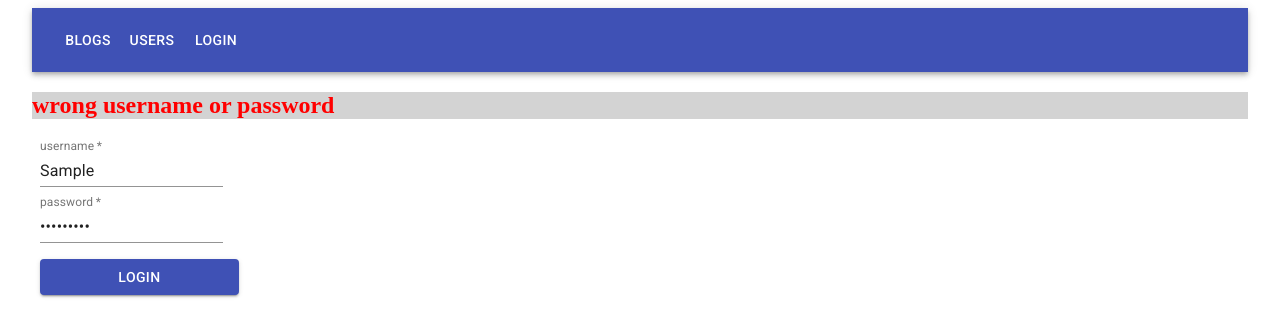
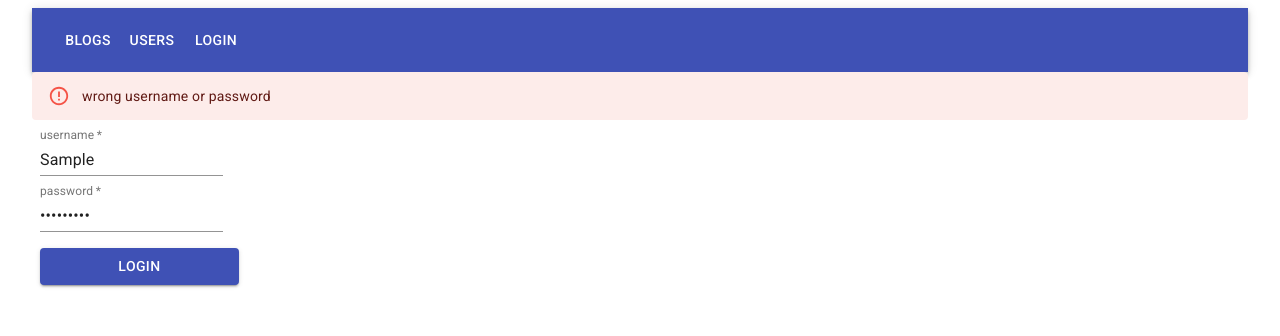
Before and after one commit to utkryuk/fullstackopen, a React (Create React App) app in the folder part7/bloglist/frontend/: page / in a window 1280 px wide. Both pictures are taken after typing "Sample", "Sample123" into the empty fields and a click on the button "LOGIN". Shown: the top 336 px of the page. Built offline with nearby package versions, Linux system fonts and the light colour scheme; no server answers.

Commit message:
completed 7.21

```diff
--- a/part7/bloglist/frontend/package.json
+++ b/part7/bloglist/frontend/package.json
@@ -4,6 +4,7 @@
   "private": true,
   "dependencies": {
     "@material-ui/core": "^4.11.3",
+    "@material-ui/lab": "^4.0.0-alpha.57",
     "@testing-library/user-event": "^7.2.1",
     "axios": "^0.19.2",
     "prop-types": "^15.7.2",
@@ -43,8 +44,10 @@
     "@testing-library/jest-dom": "^4.2.4",
     "@testing-library/react": "^9.5.0",
     "cypress": "^6.5.0",
+    "eslint": "^7.22.0",
     "eslint-plugin-cypress": "^2.11.2",
     "eslint-plugin-jest": "^24.1.5",
+    "eslint-plugin-react": "^7.22.0",
     "redux-devtools-extension": "^2.13.9"
   }
 }
--- a/part7/bloglist/frontend/src/App.js
+++ b/part7/bloglist/frontend/src/App.js
@@ -7,6 +7,7 @@ import Users from './components/Users'
 import User from './components/User'
 import { useDispatch, useSelector } from 'react-redux'
 import { login, initialLogin } from './reducers/loginReducer'
+import { initialBlogs } from './reducers/blogsReducer'
 import { Switch, Route, Link, useRouteMatch } from 'react-router-dom'
 import LoginMessage from './components/LoginMessage'
 import { Container, AppBar, Toolbar, Button } from '@material-ui/core'
@@ -22,6 +23,10 @@ const App = () => {
 
     useEffect(() => {
         dispatch(initialLogin())
+    }, [dispatch])
+
+    useEffect(() => {
+        dispatch(initialBlogs())
     }, [dispatch])
 
     const handleLoginFormSubmit = (event) => {
--- a/part7/bloglist/frontend/src/components/Blogs.js
+++ b/part7/bloglist/frontend/src/components/Blogs.js
@@ -1,7 +1,6 @@
-import React, { useEffect } from 'react'
+import React from 'react'
 import BlogForm from './BlogForm'
-import { useDispatch, useSelector } from 'react-redux'
-import { initialBlogs } from '../reducers/blogsReducer'
+import { useSelector } from 'react-redux'
 import { Link } from 'react-router-dom'
 import { TableContainer, Table, TableHead, TableRow, TableCell, TableBody, withStyles, makeStyles, Paper } from '@material-ui/core'
 
@@ -31,22 +30,12 @@ const StyledTableCell = withStyles((theme) => ({
 
 const Blogs = () => {
 
-    const dispatch = useDispatch()
-
     const classes = useStyles()
-
-    useEffect(() => {
-        dispatch(initialBlogs())
-    }, [dispatch])
 
     const blogs = useSelector(state => state.blogs)
         .sort((a, b) => {
             return b.likes - a.likes
         })
-
-    const blogLink = {
-        color: 'lightcyan'
-    }
 
     return (
         <div>
@@ -65,7 +54,7 @@ const Blogs = () => {
                         {blogs.map(blog => {
                             return <StyledTableRow key = {blog.id}>
                                 <StyledTableCell>
-                                    <Link style = {blogLink} to = {`/blogs/${blog.id}`}>{blog.title}</Link>
+                                    <Link to = {`/blogs/${blog.id}`}>{blog.title}</Link>
                                 </StyledTableCell>
                                 <StyledTableCell align = 'right'>
                                     {blog.author}
--- a/part7/bloglist/frontend/src/components/Notification.js
+++ b/part7/bloglist/frontend/src/components/Notification.js
@@ -3,16 +3,6 @@ import { useSelector } from 'react-redux'
 import { Alert } from '@material-ui/lab'
 
 const Notification = () => {
-
-    const errorStyle = {
-        color: 'red',
-        backgroundColor: 'lightgrey'
-    }
-
-    const successStyle = {
-        color: 'green',
-        backgroundColor: 'lightgtrey'
-    }
 
     const notification = useSelector(state => state.notification)
 
@@ -23,20 +13,14 @@ const Notification = () => {
         const notifMessage = notification.notification
         if (notification.success) {
             return (
-                <div style = {successStyle} className = 'success-class'>
-                    <h2>{notifMessage}</h2>
+                <div>
+                    <Alert severity = 'success'>{notifMessage}</Alert>
                 </div>
-                // <div>
-                //     <Alert severity = 'success' component = >{notifMessage}</Alert>
-                // </div>
             )
         }
         else {
             return (
-                <div style = {errorStyle} className = 'error-class'>
-                    <h2>{notifMessage}</h2>
-                </div>
-                // <Alert severity = 'error'>{notifMessage}</Alert>
+                <Alert severity = 'error'>{notifMessage}</Alert>
             )
         }
     }
--- a/part7/bloglist/frontend/src/reducers/loginReducer.js
+++ b/part7/bloglist/frontend/src/reducers/loginReducer.js
@@ -23,6 +23,8 @@ export const login = (username, password) => {
         try {
             const userData = await loginService.login({ username, password })
             window.localStorage.setItem('loggedBlogAppUser', JSON.stringify(userData))
+
+            blogService.setToken(userData.token)
             dispatch({
                 type: 'LOGIN',
                 data: userData
--- a/part7/bloglist/frontend/src/reducers/notificationReducer.js
+++ b/part7/bloglist/frontend/src/reducers/notificationReducer.js
@@ -20,7 +20,7 @@ export const setNotification = (notification, time, isSuccess) => {
     }
 }
 
-const notificationReducer = (state = [], action) => {
+const notificationReducer = (state = null, action) => {
     switch(action.type) {
         case 'SHOW_NOTIFICATION':
             return action.data
```
Also changed, not shown: 1 other file (tests, documents, lock files or other folders).
